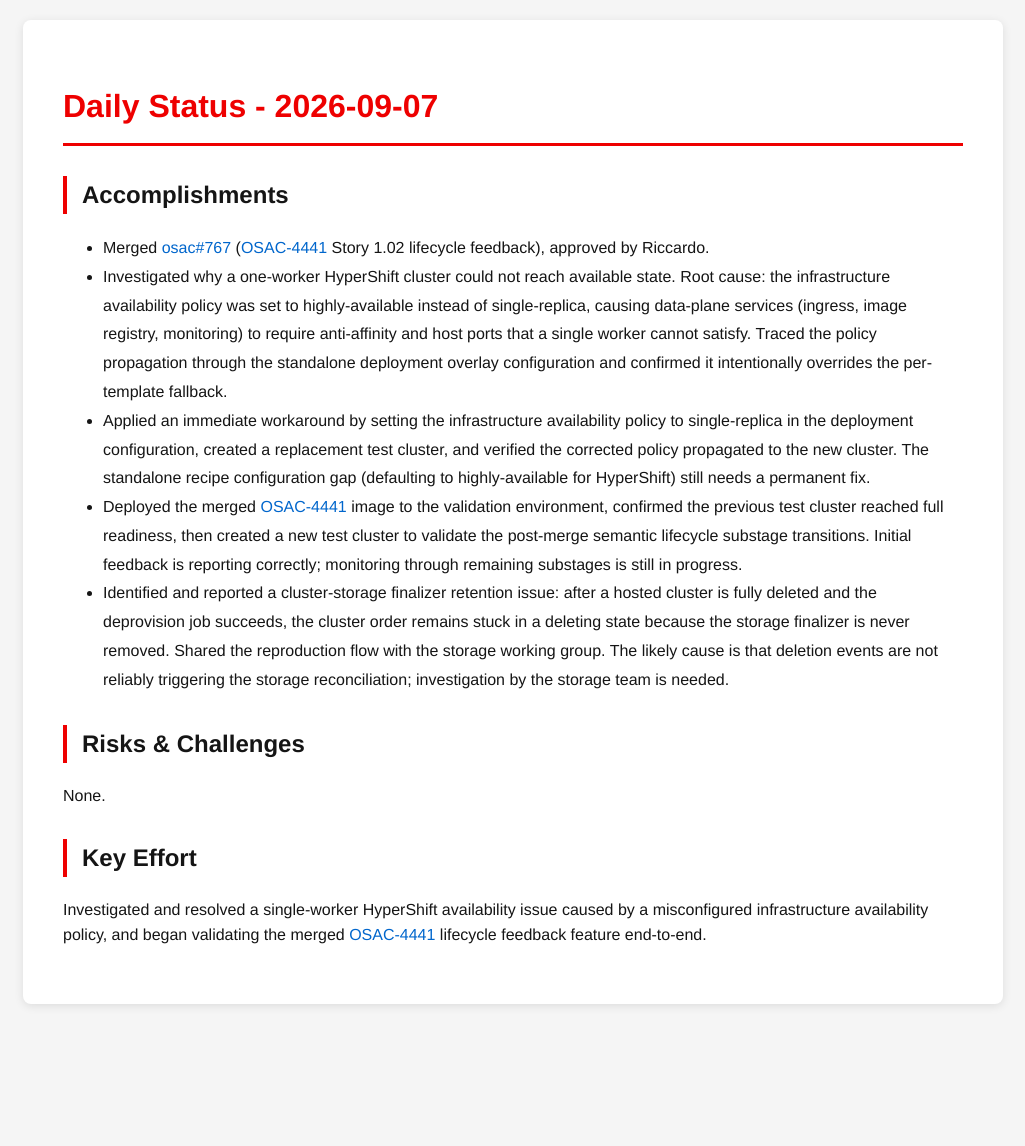
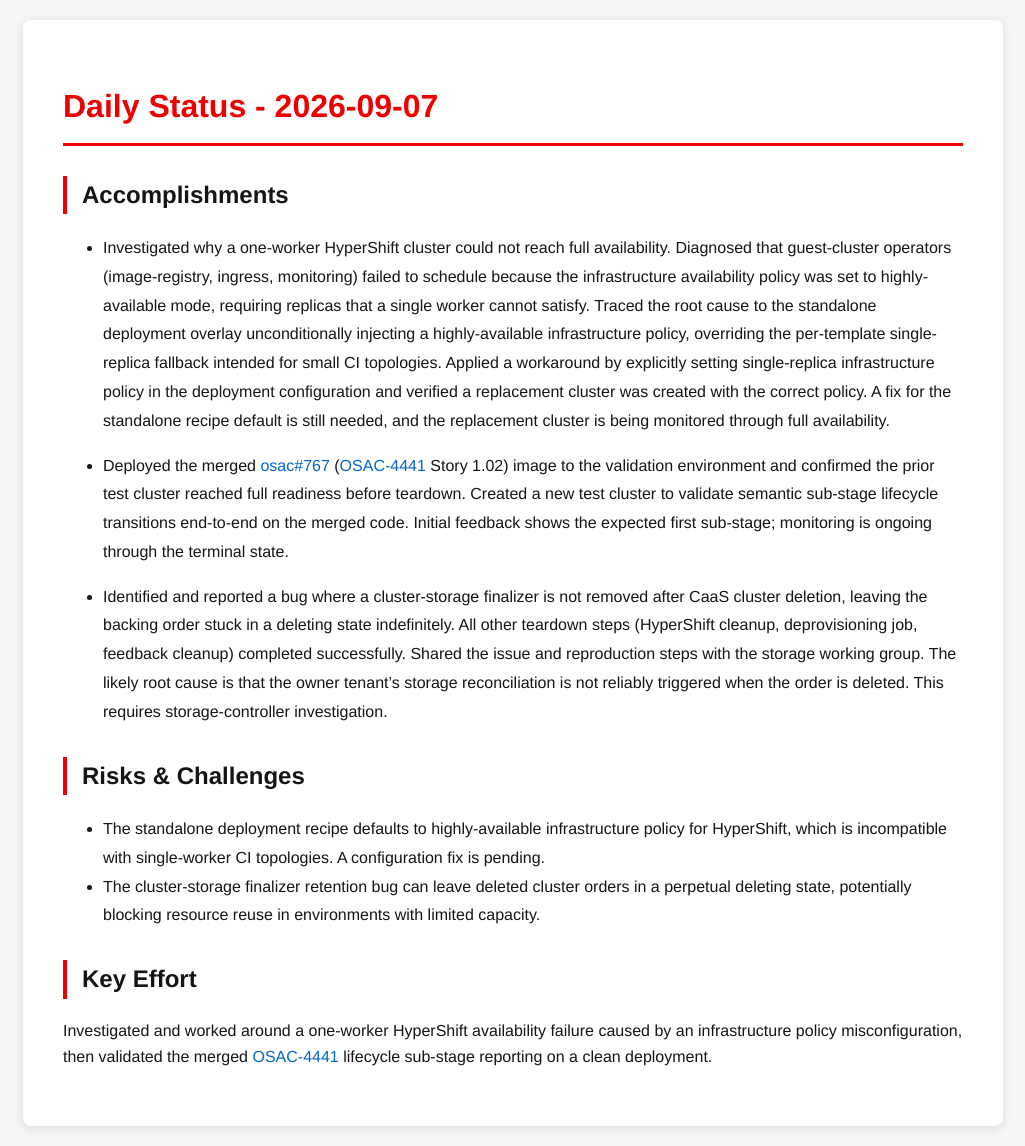
Before and after one commit to tzvatot/daily-status, a Jekyll site: the page built from 2026-09-07.md, in a window 1280 px wide. Shown: the whole page, without its empty margins (127-1152 px from the left). Built offline with Jekyll 4.4.1, drawn with Linux system fonts in a browser that asks for light colours; before the commit the page ends 1024 px from its top, so only the background shows below that.

Commit message:
Daily status update - 2026-09-07

```diff
--- a/2026-09-07.md
+++ b/2026-09-07.md
@@ -8,16 +8,17 @@ date: 2026-09-07
 
 ## Accomplishments
 
-- Merged [osac#767](https://github.com/osac-project/osac/pull/767) ([OSAC-4441](https://redhat.atlassian.net/browse/OSAC-4441) Story 1.02 lifecycle feedback), approved by Riccardo.
-- Investigated why a one-worker HyperShift cluster could not reach available state. Root cause: the infrastructure availability policy was set to highly-available instead of single-replica, causing data-plane services (ingress, image registry, monitoring) to require anti-affinity and host ports that a single worker cannot satisfy. Traced the policy propagation through the standalone deployment overlay configuration and confirmed it intentionally overrides the per-template fallback.
-- Applied an immediate workaround by setting the infrastructure availability policy to single-replica in the deployment configuration, created a replacement test cluster, and verified the corrected policy propagated to the new cluster. The standalone recipe configuration gap (defaulting to highly-available for HyperShift) still needs a permanent fix.
-- Deployed the merged [OSAC-4441](https://redhat.atlassian.net/browse/OSAC-4441) image to the validation environment, confirmed the previous test cluster reached full readiness, then created a new test cluster to validate the post-merge semantic lifecycle substage transitions. Initial feedback is reporting correctly; monitoring through remaining substages is still in progress.
-- Identified and reported a cluster-storage finalizer retention issue: after a hosted cluster is fully deleted and the deprovision job succeeds, the cluster order remains stuck in a deleting state because the storage finalizer is never removed. Shared the reproduction flow with the storage working group. The likely cause is that deletion events are not reliably triggering the storage reconciliation; investigation by the storage team is needed.
+- Investigated why a one-worker HyperShift cluster could not reach full availability. Diagnosed that guest-cluster operators (image-registry, ingress, monitoring) failed to schedule because the infrastructure availability policy was set to highly-available mode, requiring replicas that a single worker cannot satisfy. Traced the root cause to the standalone deployment overlay unconditionally injecting a highly-available infrastructure policy, overriding the per-template single-replica fallback intended for small CI topologies. Applied a workaround by explicitly setting single-replica infrastructure policy in the deployment configuration and verified a replacement cluster was created with the correct policy. A fix for the standalone recipe default is still needed, and the replacement cluster is being monitored through full availability.
+
+- Deployed the merged [osac#767](https://github.com/osac-project/osac/pull/767) ([OSAC-4441](https://redhat.atlassian.net/browse/OSAC-4441) Story 1.02) image to the validation environment and confirmed the prior test cluster reached full readiness before teardown. Created a new test cluster to validate semantic sub-stage lifecycle transitions end-to-end on the merged code. Initial feedback shows the expected first sub-stage; monitoring is ongoing through the terminal state.
+
+- Identified and reported a bug where a cluster-storage finalizer is not removed after CaaS cluster deletion, leaving the backing order stuck in a deleting state indefinitely. All other teardown steps (HyperShift cleanup, deprovisioning job, feedback cleanup) completed successfully. Shared the issue and reproduction steps with the storage working group. The likely root cause is that the owner tenant's storage reconciliation is not reliably triggered when the order is deleted. This requires storage-controller investigation.
 
 ## Risks & Challenges
 
-None.
+- The standalone deployment recipe defaults to highly-available infrastructure policy for HyperShift, which is incompatible with single-worker CI topologies. A configuration fix is pending.
+- The cluster-storage finalizer retention bug can leave deleted cluster orders in a perpetual deleting state, potentially blocking resource reuse in environments with limited capacity.
 
 ## Key Effort
 
-Investigated and resolved a single-worker HyperShift availability issue caused by a misconfigured infrastructure availability policy, and began validating the merged [OSAC-4441](https://redhat.atlassian.net/browse/OSAC-4441) lifecycle feedback feature end-to-end.
+Investigated and worked around a one-worker HyperShift availability failure caused by an infrastructure policy misconfiguration, then validated the merged [OSAC-4441](https://redhat.atlassian.net/browse/OSAC-4441) lifecycle sub-stage reporting on a clean deployment.
```
